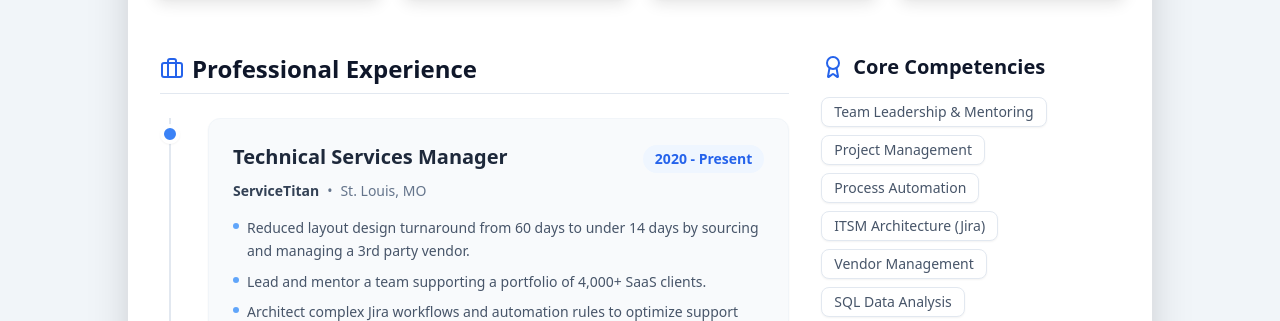
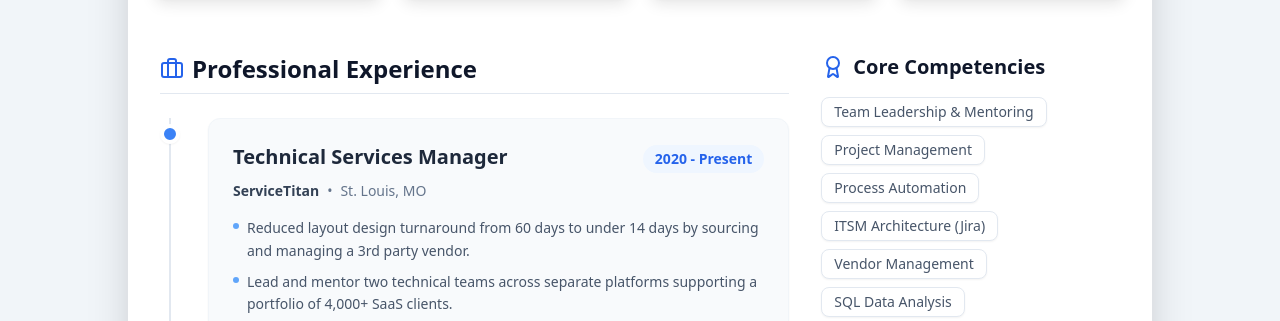
Before and after one commit to Fosh-Work/Fosh-Work.github.io, a plain HTML site: page index.html in a window 1280 px wide. Shown: the part 403-724 px from the top of the page. Drawn offline with nearby package versions, Linux system fonts and the light colour scheme.

Commit message:
Update index.html

```diff
--- a/index.html
+++ b/index.html
@@ -152,7 +152,7 @@
                                     </li>
                                     <li class="flex items-start gap-2 text-slate-600 text-sm leading-relaxed">
                                         <span class="mt-1.5 w-1.5 h-1.5 bg-blue-400 rounded-full flex-shrink-0"></span>
-                                        <span>Lead and mentor a team supporting a portfolio of 4,000+ SaaS clients.</span>
+                                        <span>Lead and mentor two technical teams across separate platforms supporting a portfolio of 4,000+ SaaS clients.</span>
                                     </li>
                                     <li class="flex items-start gap-2 text-slate-600 text-sm leading-relaxed">
                                         <span class="mt-1.5 w-1.5 h-1.5 bg-blue-400 rounded-full flex-shrink-0"></span>
```
